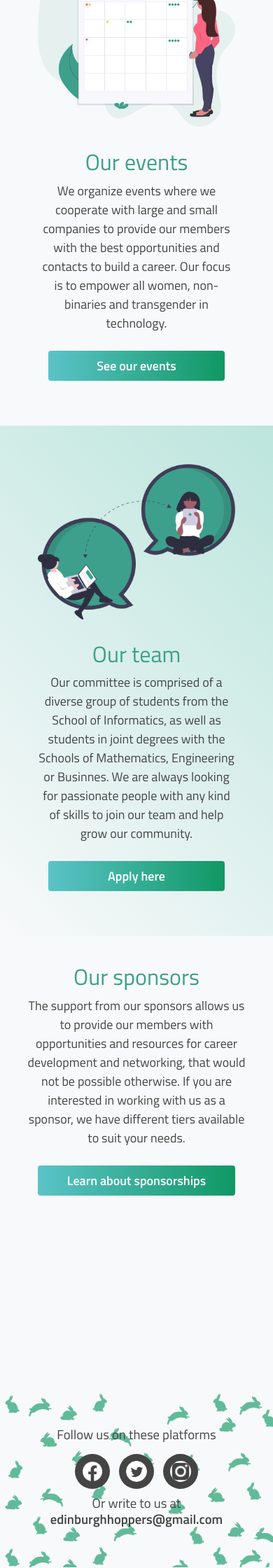
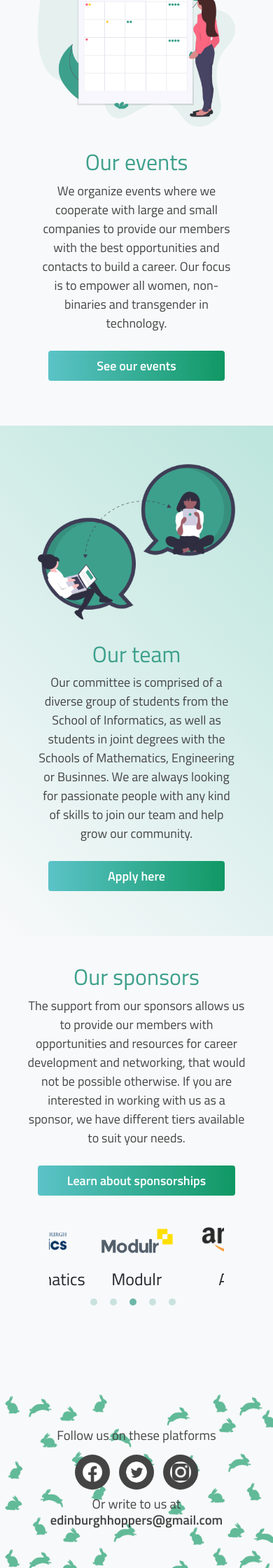
Before and after one commit to edinburgh-hoppers/website_new, a Jekyll site: the page built from _pages/index.html, in a window 390 px wide. Shown: the part 1534-3774 px from the top of the page at 70% size. Built offline with Jekyll 4.4.1, drawn with Linux system fonts in a browser that asks for light colours; nearby versions of some CDN libraries; some web fonts are replaced.

Commit message:
carousel finished and responsive

```diff
--- a/_data/sponsors.yml
+++ b/_data/sponsors.yml
@@ -1,14 +1,19 @@
 - name: Google
   logo: google.png
+  website: https://www.google.com
 
 - name: School of Informatics
   logo: inf.png
+  website: https://www.ed.ac.uk/informatics
 
 - name: Modulr
   logo: modulr.png
+  website: https://www.modulrfinance.com/
 
 - name: Amazon
   logo: amazon.png
+  website: https://www.amazon.com
 
 - name: Hubspot
   logo: HubSpot.png
+  website: https://www.hubspot.com/
--- a/_includes/head.html
+++ b/_includes/head.html
@@ -11,9 +11,16 @@
 <link href="https://fonts.googleapis.com/icon?family=Material+Icons" rel="stylesheet">
 <link rel="icon" href="{{ '/assets/images/logos/hoppers-logo-nav.png' | relative_url }}" type="image/png">
 
+
+
 <!-- bootstrap -->
 <link rel="stylesheet" href="https://stackpath.bootstrapcdn.com/bootstrap/4.1.0/css/bootstrap.min.css"
   integrity="sha384-9gVQ4dYFwwWSjIDZnLEWnxCjeSWFphJiwGPXr1jddIhOegiu1FwO5qRGvFXOdJZ4" crossorigin="anonymous">
 
-<link rel="stylesheet" href="{{ '/assets/css/splide.min.css' | relative_url }}">
+<!-- <link rel="stylesheet" href="{{ '/assets/css/splide.min.css' | relative_url }}"> -->
+
+<link rel="stylesheet" type="text/css" href="{{ '/assets/css/slick.css' | relative_url }}" />
+<link rel="stylesheet" type="text/css" href="{{ '/assets/css/slick-theme.css' | relative_url }}" />
+
+
 <link rel="stylesheet" href="{{ '/assets/css/styles.css' | relative_url }}">
--- a/_layouts/default.html
+++ b/_layouts/default.html
@@ -27,9 +29,14 @@
 
   <script src="{{ '/assets/scripts/particles.js' | relative_url }}"></script>
 
+  <script type="text/javascript" src="//cdn.jsdelivr.net/npm/slick-carousel@1.8.1/slick/slick.min.js"></script>
+
+  <script src="{{ '/assets/scripts/splide.min.js' | relative_url }}"></script>
+
   <script src="{{ '/assets/scripts/app.js' | relative_url }}"></script>
 
-  <script src="{{ '/assets/scripts/splide.min.js' | relative_url }}"></script>
+
+
 
   <script>
     function openNav() {
--- a/_pages/index.html
+++ b/_pages/index.html
@@ -94,7 +94,20 @@ layout: default
           sponsorships</a>
       </div>
     </div>
-    <div class="splide-wrapper">
+    <div class="carousel-wrapper">
+      <div class="slick">
+        {% for company in sponsors %}
+        <div class="slide">
+          <div class="carousel-image-wrapper">
+            <a href="{{ company.website }}" target="_blank">
+              <img class="carousel-image" src="{{site.baseurl}}/assets/images/sponsor-logos/{{ company.logo }}">
+            </a>
+          </div>
+          <h4>{{ company.name }}</h4>
+        </div>
+        {% endfor %}
+      </div>
+
       <!-- <div class="splide">
         <div class="splide__track">
           <ul class="splide__list">
@@ -109,6 +122,8 @@ layout: default
           </ul>
         </div>
       </div> -->
+
+
     </div>
   </div>
 </section>
--- /dev/null
+++ b/assets/css/slick.css
@@ -0,0 +1,119 @@
+/* Slider */
+.slick-slider
+{
+    position: relative;
+
+    display: block;
+    box-sizing: border-box;
+
+    -webkit-user-select: none;
+       -moz-user-select: none;
+        -ms-user-select: none;
+            user-select: none;
+
+    -webkit-touch-callout: none;
+    -khtml-user-select: none;
+    -ms-touch-action: pan-y;
+        touch-action: pan-y;
+    -webkit-tap-highlight-color: transparent;
+}
+
+.slick-list
+{
+    position: relative;
+
+    display: block;
+    overflow: hidden;
+
+    margin: 0;
+    padding: 0;
+}
+.slick-list:focus
+{
+    outline: none;
+}
+.slick-list.dragging
+{
+    cursor: pointer;
+    cursor: hand;
+}
+
+.slick-slider .slick-track,
+.slick-slider .slick-list
+{
+    -webkit-transform: translate3d(0, 0, 0);
+       -moz-transform: translate3d(0, 0, 0);
+        -ms-transform: translate3d(0, 0, 0);
+         -o-transform: translate3d(0, 0, 0);
+            transform: translate3d(0, 0, 0);
+}
+
+.slick-track
+{
+    position: relative;
+    top: 0;
+    left: 0;
+
+    display: block;
+    margin-left: auto;
+    margin-right: auto;
+}
+.slick-track:before,
+.slick-track:after
+{
+    display: table;
+
+    content: '';
+}
+.slick-track:after
+{
+    clear: both;
+}
+.slick-loading .slick-track
+{
+    visibility: hidden;
+}
+
+.slick-slide
+{
+    display: none;
+    float: left;
+
+    height: 100%;
+    min-height: 1px;
+}
+[dir='rtl'] .slick-slide
+{
+    float: right;
+}
+.slick-slide img
+{
+    display: block;
+}
+.slick-slide.slick-loading img
+{
+    display: none;
+}
+.slick-slide.dragging img
+{
+    pointer-events: none;
+}
+.slick-initialized .slick-slide
+{
+    display: block;
+}
+.slick-loading .slick-slide
+{
+    visibility: hidden;
+}
+.slick-vertical .slick-slide
+{
+    display: block;
+
+    height: auto;
+
+    border: 1px solid transparent;
+}
+.slick-arrow.slick-hidden {
+    display: none;
+}
--- a/assets/css/styles.scss
+++ b/assets/css/styles.scss
@@ -188,26 +188,72 @@ _________________________________________________________________
 
 #sponsors-section {
   text-align: center;
+  //display: flex;
+
   .home-text {
     max-width: 70ch;
   }
 }
 
-.splide-wrapper {
-  height: 100px;
-  //width: 800px;
-  margin: 10%;
+
+/*  SPONSORS CAROUSEL  */
+.carousel-wrapper {
+  // display: grid;
+  // grid-template-columns: 1fr;
+  margin: auto;
+  max-height: 200px;
+  max-width: 70ch;
+  margin-top: 5%;
 }
 
-// .splide {
-//   width: 70vh;
-// }
 
-.splide-image {
-  max-height: 100px;
+
+.slick {
+  width: 100%;
+}
+
+.carousel-image {
+  max-height: 60px;
+  margin: 20px 20px;
   // height: auto;
   // width: 100%;
   // margin: 20px;
+}
+
+@media screen and (max-width: 700px) {
+  .carousel-wrapper {
+    width: 250px;
+  }
+  .carousel-image {
+    height: 40px;
+  }
+}
+
+.slick-dots {
+	display: flex;
+	justify-content: center;
+	margin: 0;
+	//padding: 2rem 0;
+
+	list-style-type: none;
+
+		li {
+			margin: 0 0.25rem;
+		}
+
+		button::before {
+			//display: block;
+      min-width: none;
+			width: 10px !important;
+			height: 10px !important;
+			padding: 0;
+
+			border: none;
+			border-radius: 100%;
+			background-color: $hoppers-green;
+			text-indent: -9999px;
+    }
+
 }
 
 
--- a/assets/scripts/app.js
+++ b/assets/scripts/app.js
@@ -4,15 +4,38 @@ particlesJS.load('particles-js', 'particles.json', function () {
   console.log('callback - particles.js config loaded');
 });
 
-document.addEventListener('DOMContentLoaded', function () {
-  new Splide('.splide', {
-    type: 'loop',
-    height: '9rem',
-    width: '80%',
-    autoWidth: true,
-    focus: 'center',
-    perPage: 2,
-    gap: '2em',
+// document.addEventListener('DOMContentLoaded', function () {
+//   new Splide('.splide', {
+//     type: 'loop',
+//     height: '9rem',
+//     width: '80%',
+//     autoWidth: true,
+//     focus: 'center',
+//     perPage: 2,
+//     gap: '2em',
+//     autoplay: true,
+//   }).mount();
+// });
+
+$(document).ready(() => {
+  $('.carousel-wrapper .slick').slick({
+    dots: true,
+    slidesToShow: 2,
+    centerMode: true,
+    variableWidth: true,
+    slidesToScroll: 1,
     autoplay: true,
-  }).mount();
-});
+    autoplaySpeed: 2000,
+    //adaptiveHeight: true,
+    arrows: false,
+    swipeToSlide: true,
+    responsive: [
+      {
+        breakpoint: '890',
+        settings: {
+          slidesToShow: 1,
+        }
+      }
+    ]
+  });
+})
```
Also changed, not shown: other parts of _layouts/default.html (+2 -0 lines), assets/css/slick-theme.css (added).
